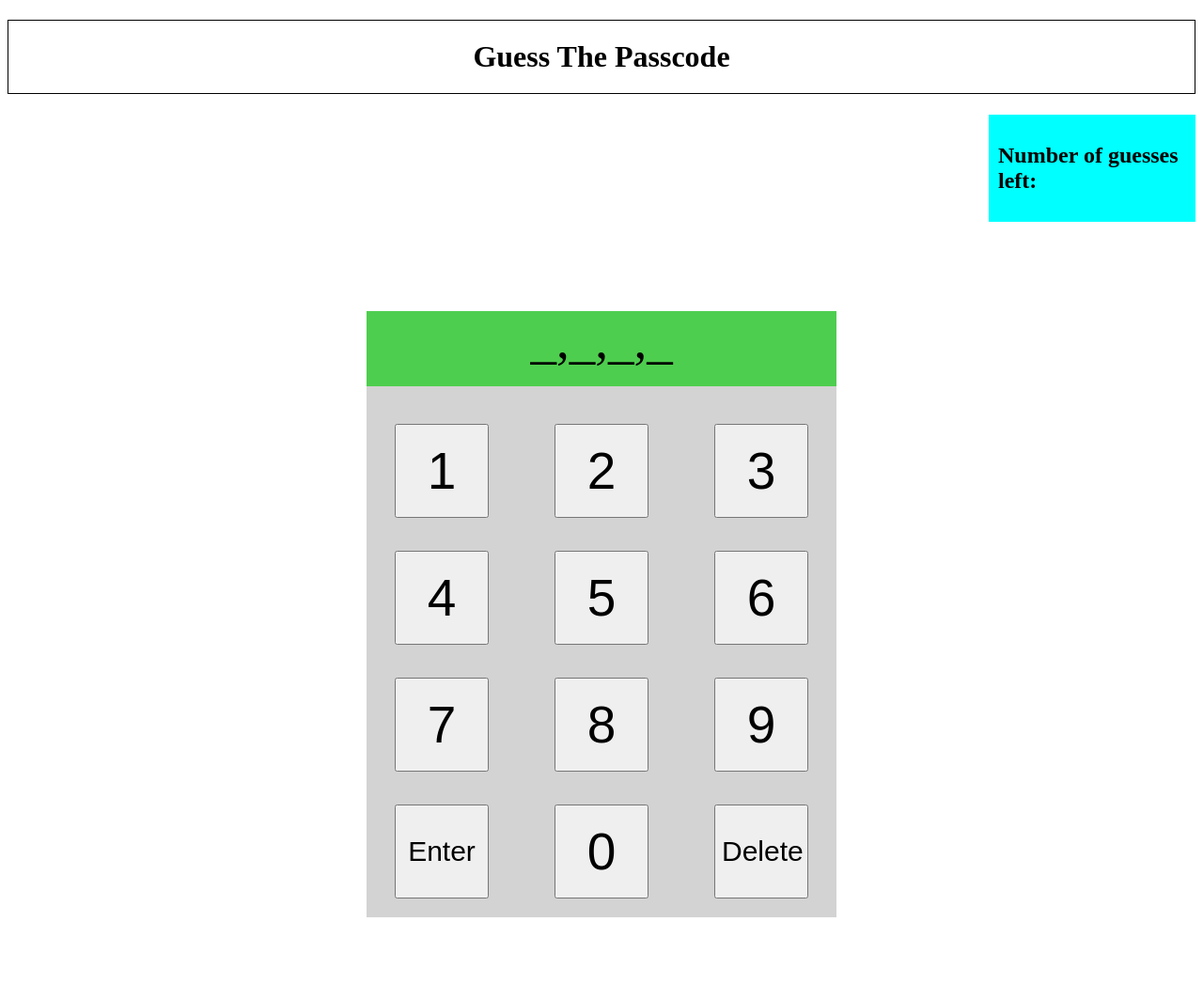
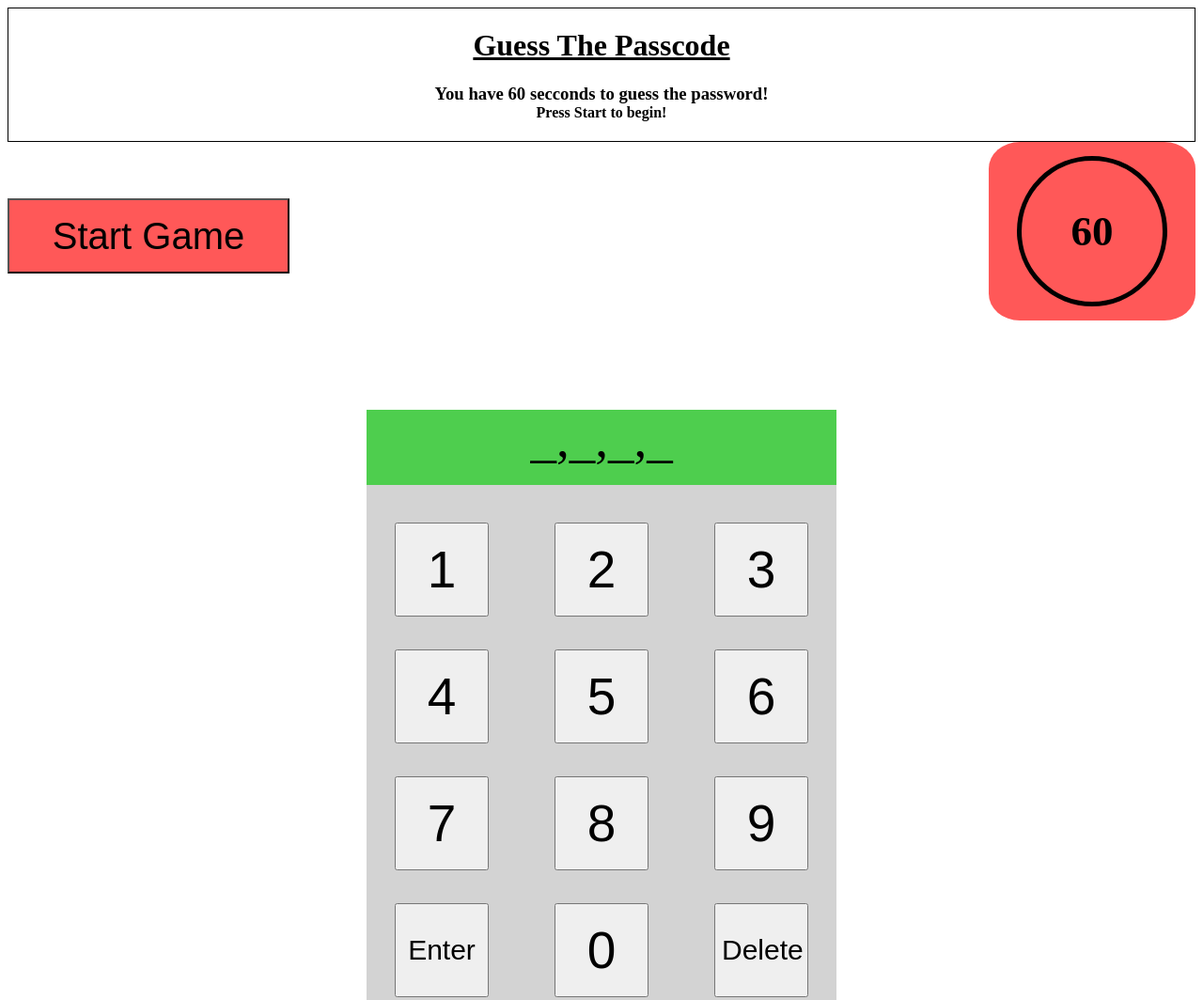
Before and after one commit to MNieginski/Guess_The_Passcode, a plain HTML site: page index.html in a window 1280 px wide. Shown: the top 1064 px of the page at 94% size. Before the commit the page ends 984 px from the top, so only its background shows below. Drawn offline with Linux system fonts and the light colour scheme.

Commit message:
Added and styled start button

```diff
--- a/index.html
+++ b/index.html
@@ -11,12 +11,15 @@
 <body>
     <header>
         <h1>Guess The Passcode</h1>
+        <h3>You have 60 secconds to guess the password!</h3>
+        <h4>Press Start to begin!</h4>
     </header>
 
     <main class="main-container">
-        <section class="numGuessLeft">
-            <h2>Number of guesses left: </h2>
+        <section class="timeLeft">
+            <h2 id="timerDisplay">60</h2>
         </section>
+        <button id="start">Start Game</button>
 
         <section class="guess-screen">
             <p></p>
--- a/main.js
+++ b/main.js
@@ -1,3 +1,7 @@
+////////////////////////////////////////// Constants
+
+const INTERVAL = 1000; //one seccond
+
 ////////////////////////////////////////// Define Varables
 let passcode = [];
 let passcodeStr
@@ -14,6 +18,9 @@ let crntSpot = 0
 
 let btnNum
 
+let timerValue = 60; // timer starting value
+let timer
+
 // Elements
 
 const guessScrnEl = document.querySelector(".guess-screen")
@@ -24,6 +31,9 @@ const deleteEl = document.querySelector("#delete")
 
 
 let pEl = document.querySelector("p").innerHTML = startArray
+
+const timerDisplayEl = document.querySelector("#timerDisplay");
+const startBtnEl = document.querySelector("#start");
 
 // Initialization
 function init(){
@@ -69,25 +79,21 @@ deleteEl.addEventListener('click', (e) => {
     deleteDigit()
 })
 
+startBtnEl.addEventListener("click", handleBtnClick);
+
 ///////////////////////////////////////////// Start/Restart game
 
-// function runGame(){
-//     if(numGuesses > 5){
-//          gameOver()
-//      } else if(numGuesses <=5 && numGuesses >= 1){
-//         alert(`Wrong passcode, try again`)
-//      } else {
-//          alert(`Please enter passcode`)
-//      }
-
-// }
+function render() {
+   timerDisplayEl.textContent = timerValue;
+   // changes the number on the page, to match the new timerValue value as it updates
+  }
 
 // function gameOver(){
 //     alert(`Maximum qttempts reached, game over!`)
 //     Location.reload()
 // }
 
-/////////////////////////////////////////// other functions
+///////////////////////////////////////////// Other functions
 
 function passcodeGen() {
     passcode = Array.from({
@@ -95,6 +101,35 @@ function passcodeGen() {
     }, () => Math.floor(Math.random() * 10))
     console.log(passcode)
 }
+
+function handleBtnClick() {
+    console.log("starting timer");
+    startBtnEl.setAttribute("disabled", "true");
+    timer = setInterval(decrementCount, INTERVAL); // 1.
+  }
+
+  function decrementCount() {
+    if (timerValue > 0) {
+      timerValue--;
+      console.log(timerValue);
+      render();
+    } else {
+      console.log("stopping timer");
+      resetClock();
+    }
+    // if value is >0 -> continue to decrement
+    // else resetClock
+  }
+
+  function resetClock() {
+    clearInterval(timer); // 2.
+    setTimeout(() => {
+      timerValue = 10;
+      timer = null;
+      startBtnEl.removeAttribute("disabled");
+      render();
+    }, 1000);
+  }
 
 function deleteDigit(){
 
--- a/style.css
+++ b/style.css
@@ -1,7 +1,19 @@
-h1 {
+header {
     text-align: center;
     padding: 20px;
     border: 1px solid black;
+    padding: 0;
+}
+h1{
+    text-decoration-line: underline;
+}
+
+h3{
+    margin-bottom: 0;
+}
+
+h4 {
+    margin-top: 0;
 }
 
 button {
@@ -10,17 +22,45 @@ button {
     font-size: 55px;
 }
 
+#start{
+    position: absolute;
+    margin-right: auto;
+    margin-top: -130px;
+    height: 80px;
+    width: 300px;
+    font-size: 40px;
+    background-color: rgb(255, 88, 88);
+}
+
 .main-container {
     position: relative;
 
 }
 
-.numGuessLeft {
-    background-color: aqua;
+#timerDisplay {
+    border: 5px solid black;
+    border-radius: 50%;
+    width: 150px;
+    height: 150px;
+    display: flex;
+    align-items: center;
+    justify-content: center;
+    margin-left: auto;
+    margin-right: auto;
+    margin-top: 5px;
+    margin-bottom: 5px;
+    font-size: 45px;
+  }
+
+.timeLeft {
+    border-radius: 15%;
+    background-color: rgb(255, 88, 88);
     padding: 10px;
     width: 200px;
     margin-left: auto;
+    justify-content: center;
 }
+
 
 .guess-screen {
     position: relative;
```
